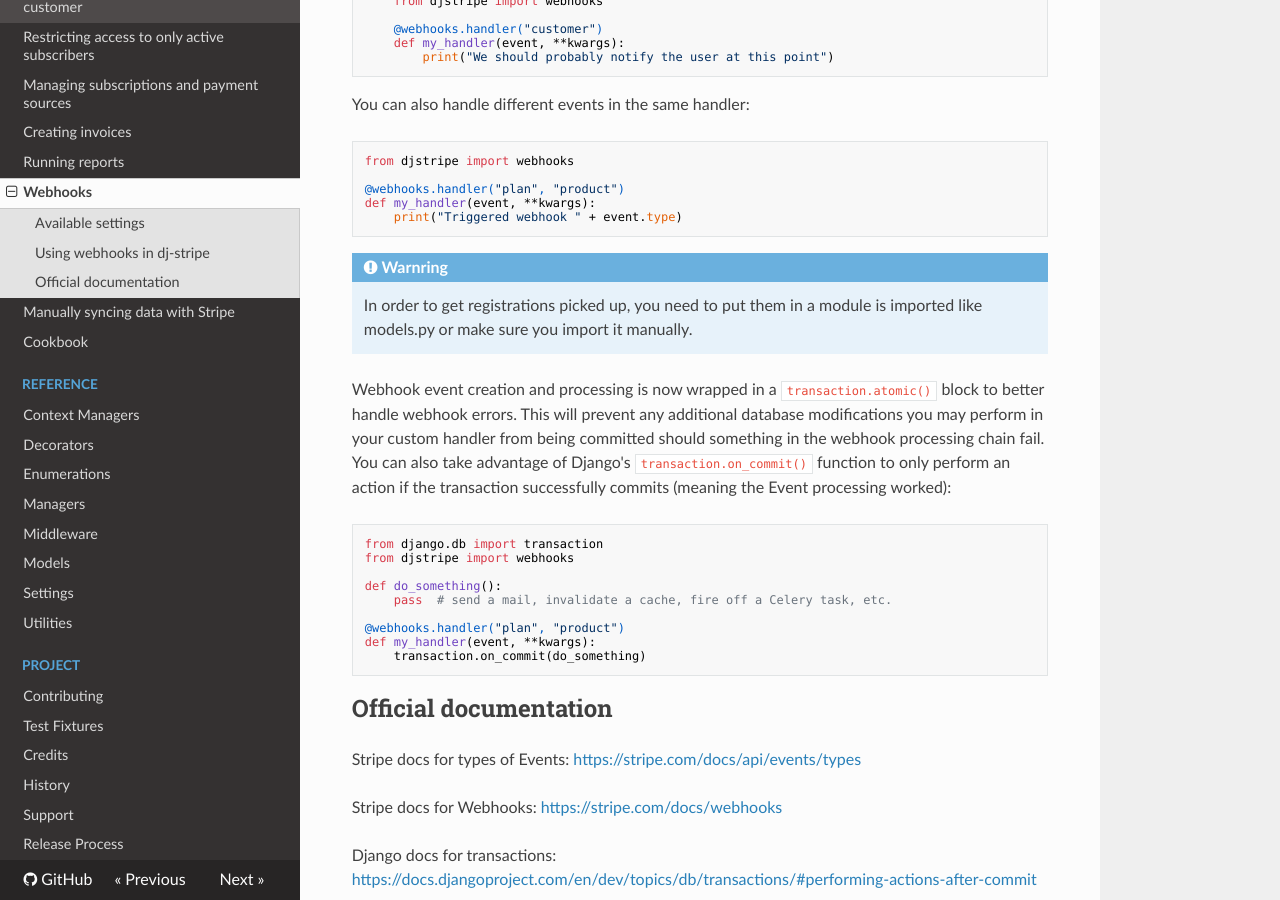
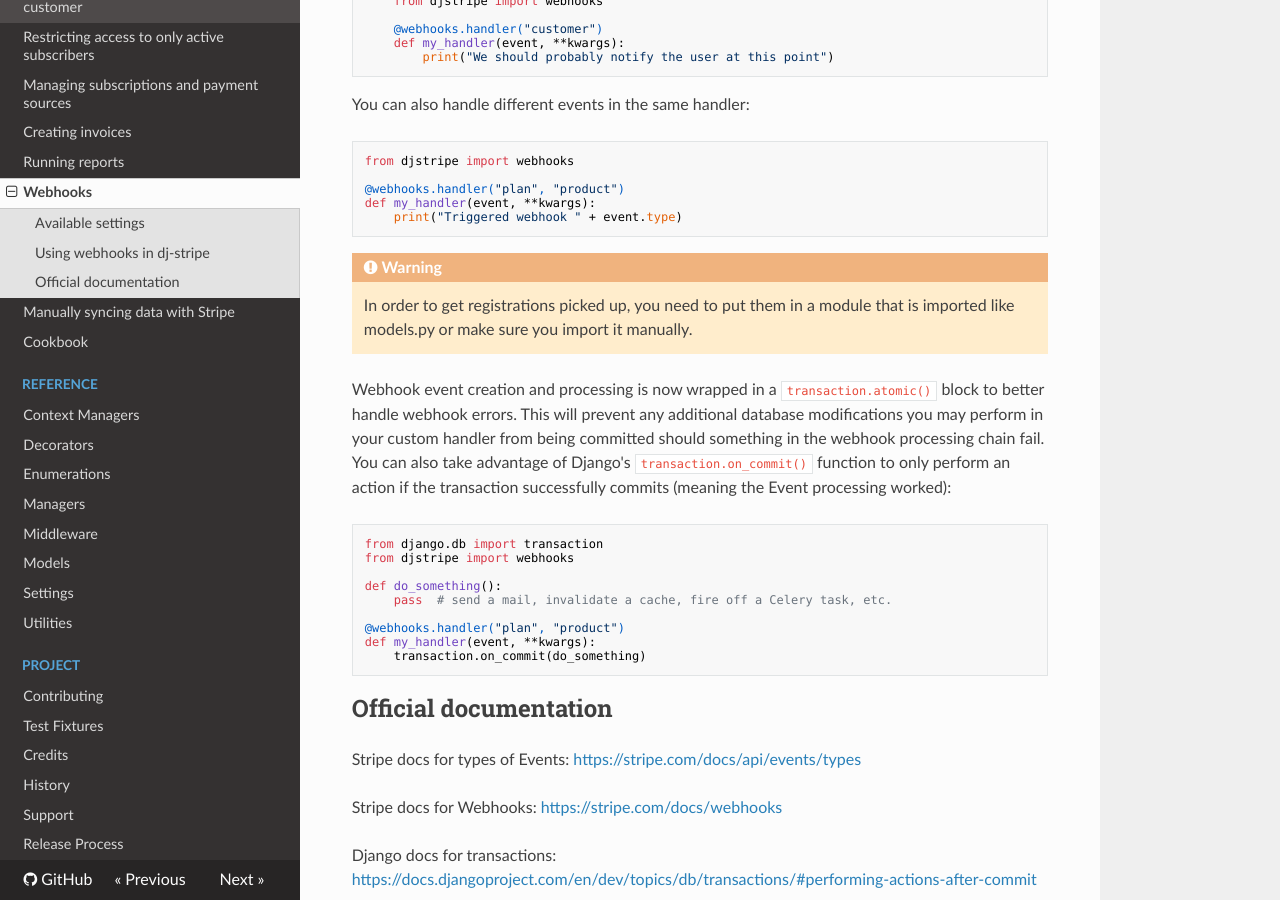
Before and after one commit to dj-stripe/dj-stripe, an MkDocs documentation site: the page built from docs/usage/webhooks.md, in a window 1280 px wide and 900 px high, scrolled down 811 px. Built offline with MkDocs 1.6.1, drawn with Linux system fonts in a browser that asks for light colours; nearby versions of some CDN libraries.

Commit message:
Weird phrasing in webhooks.md warning
Was this the intended phrasing of this warning? Also, I fixed "warnring".

````diff
--- a/docs/usage/webhooks.md
+++ b/docs/usage/webhooks.md
@@ -49,10 +49,10 @@ def my_handler(event, **kwargs):
     print("Triggered webhook " + event.type)
 ```
 
-!!! warnring
+!!! warning
 
     In order to get registrations picked up, you need to put them in a
-    module is imported like models.py or make sure you import it manually.
+    module that is imported like models.py or make sure you import it manually.
 
 Webhook event creation and processing is now wrapped in a
 `transaction.atomic()` block to better handle webhook errors. This will
````
